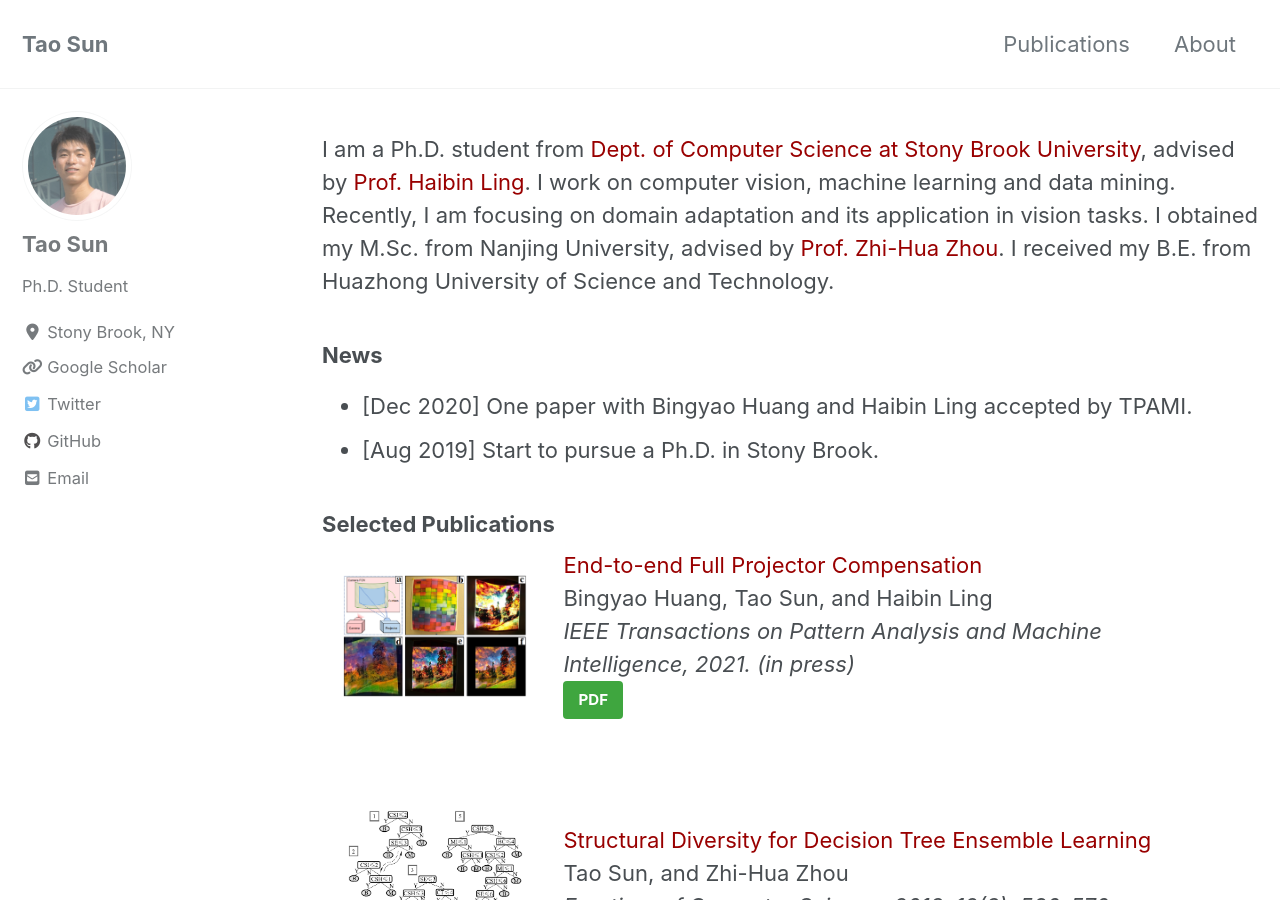
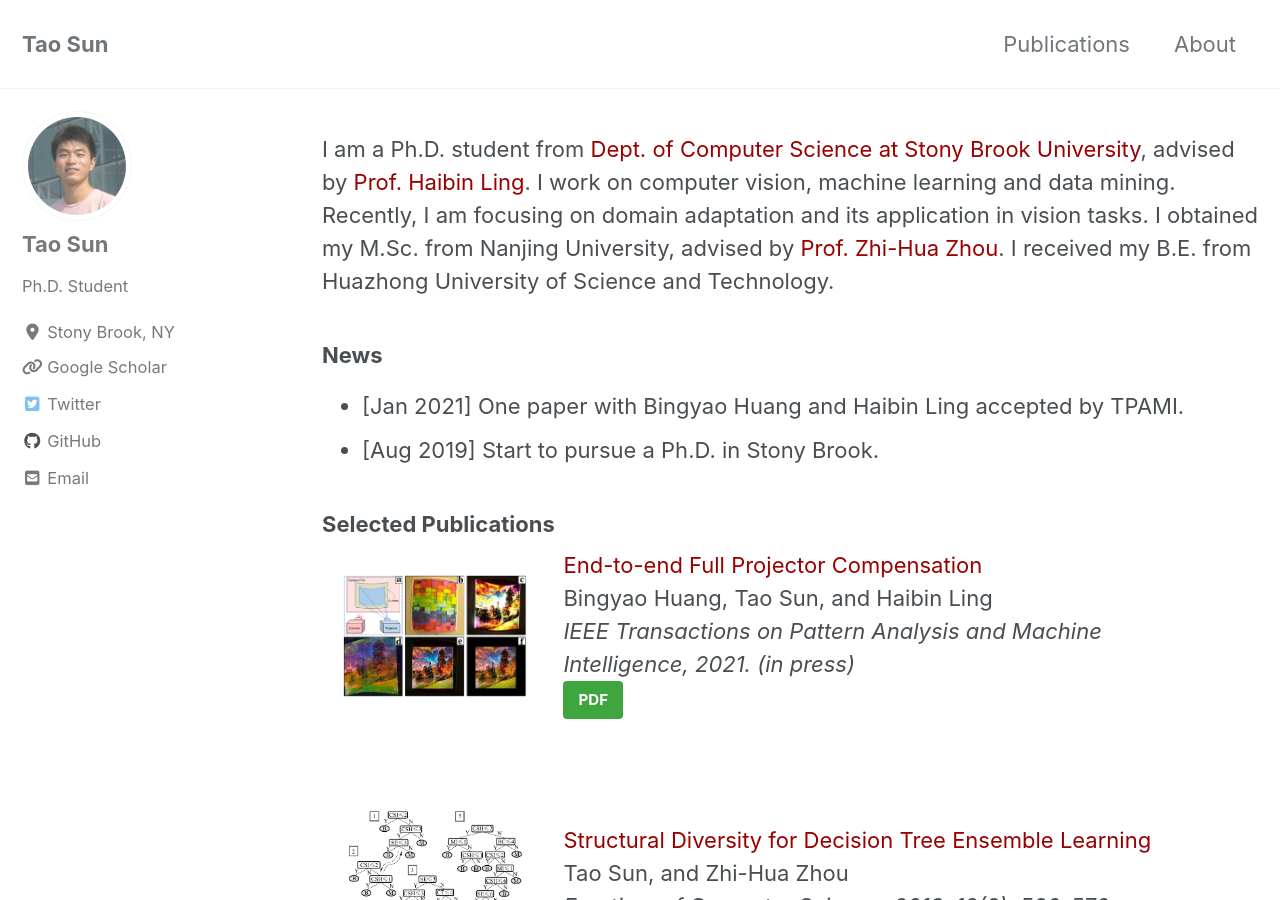
Before and after one commit to tsun/tao-ts.github.io, a Jekyll site: the page built from _pages/home.md, in a window 1280 px wide and 900 px high. Built offline with Jekyll 4.4.1, drawn with Linux system fonts in a browser that asks for light colours; cached includes are drawn as plain includes; nearby versions of some CDN libraries.

Commit message:
update page

```diff
--- a/_pages/home.md
+++ b/_pages/home.md
@@ -12,7 +12,7 @@ I am a Ph.D. student from <style type="text/css">a:link,a:visited{text-decoratio
 
 
 ### News
-- [Dec 2020] One paper with Bingyao Huang and Haibin Ling accepted by TPAMI.
+- [Jan 2021] One paper with Bingyao Huang and Haibin Ling accepted by TPAMI.
 - [Aug 2019] Start to pursue a Ph.D. in Stony Brook.
 
 ### Selected Publications
```
